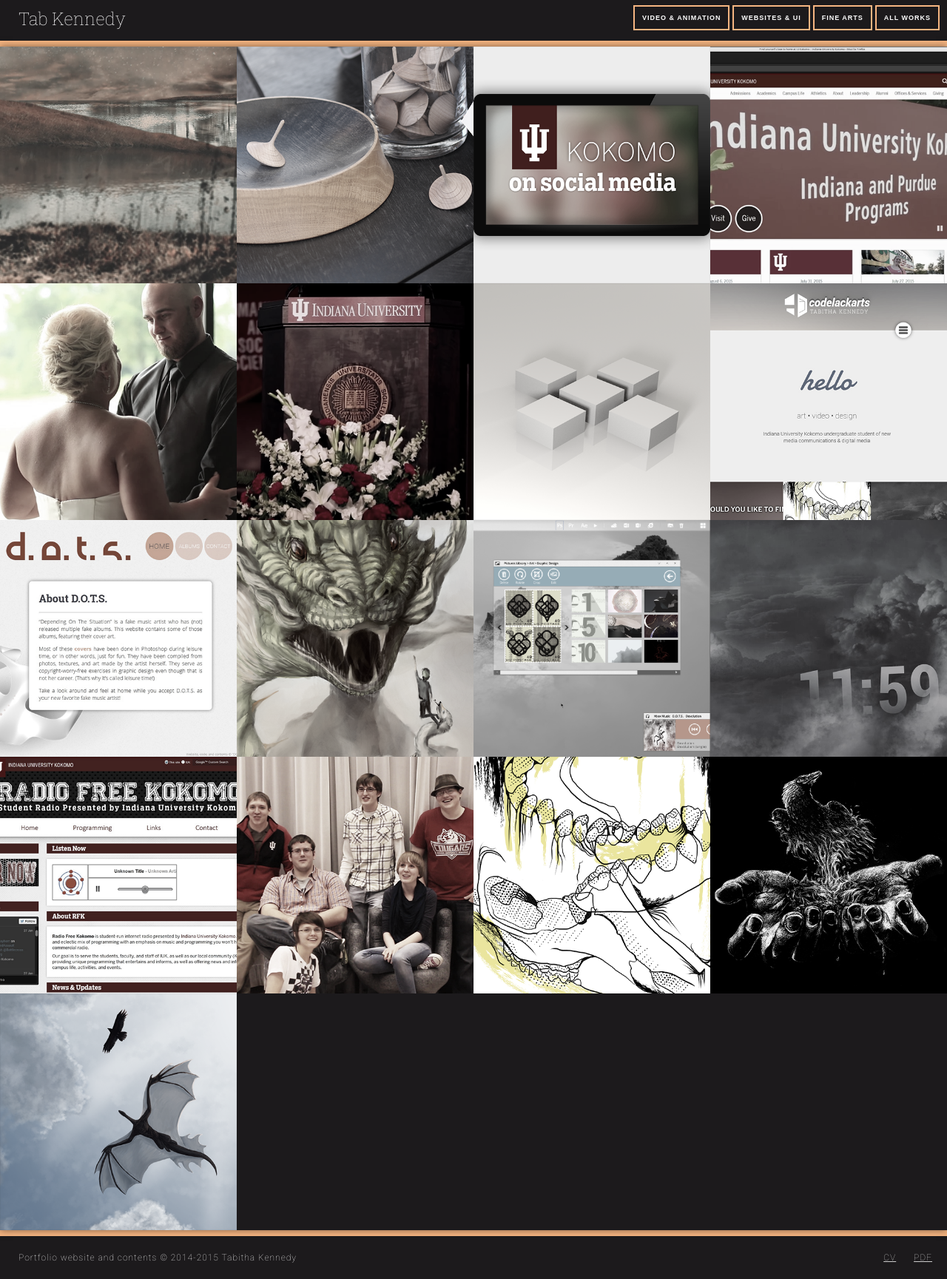
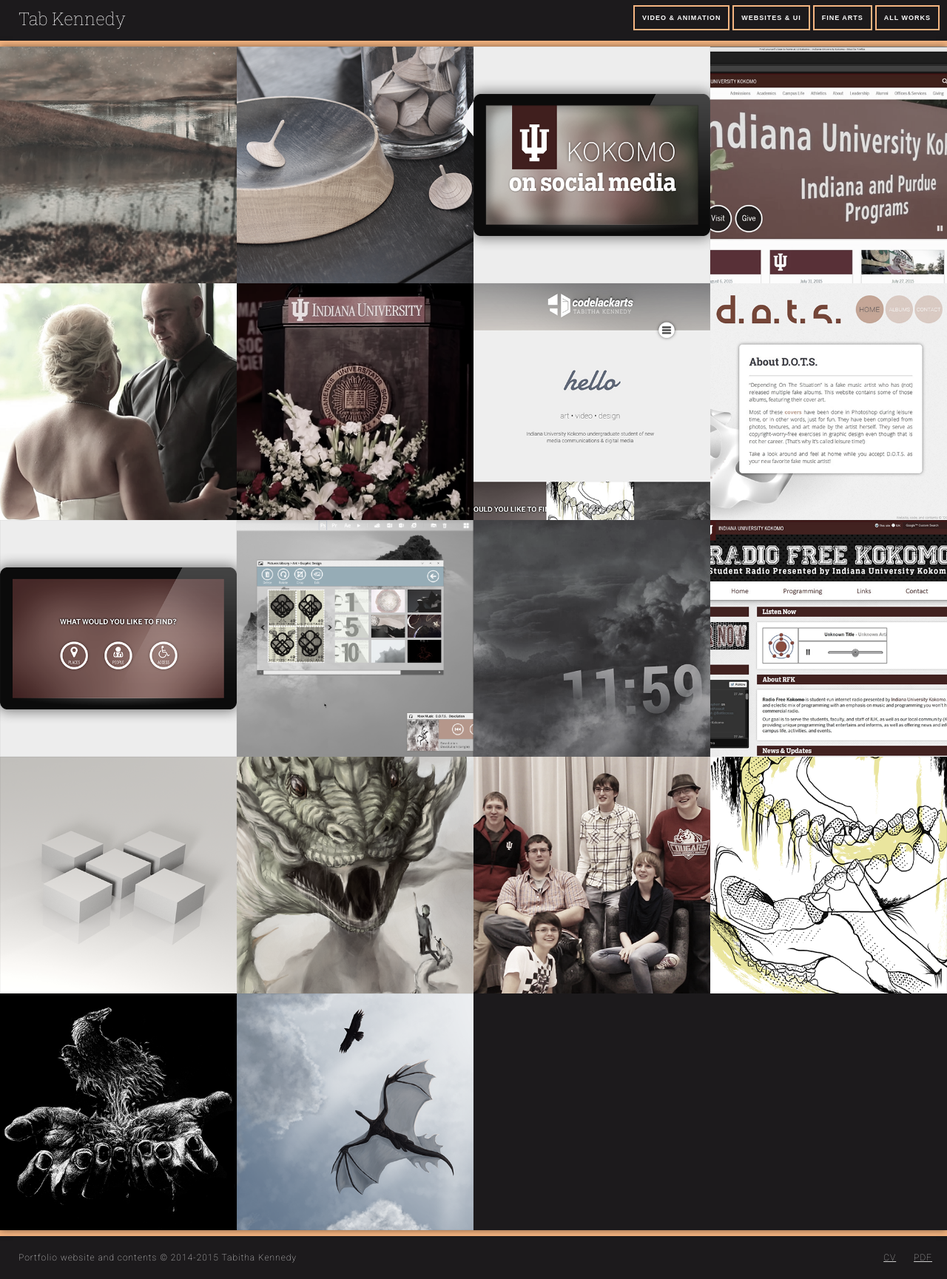
Before and after one commit to codelack/codelack.github.io, a Jekyll site: the page built from index.html, in a window 1280 px wide. Shown: the whole page at 74% size. Built offline with Jekyll 4.4.1, drawn with Linux system fonts in a browser that asks for light colours; nearby versions of some CDN libraries.

Commit message:
Hopefully fixes the index page and its links

```diff
--- a/index.html
+++ b/index.html
@@ -92,17 +92,6 @@
           </li>
 
           <li>
-            <figure class="f_art">
-              <a href="{{ "works/art/art-3dcube-15.html" | prepend: site.baseurl }}"><img src="img/gallery_thumbs/t_art-3dcube-14.png" alt="3D Cubes">
-              <figcaption>
-              <div class="gal-hover">
-                  <p class="link">3D Cubes</p>
-              </div>
-              </figcaption>
-            </a>
-            </figure>
-          </li>
-          <li>
             <figure class="f_ui">
               <a href="{{ "works/ui/ui-portfolio-15.html" | prepend: site.baseurl }}"><img src="img/gallery_thumbs/t_ui-portfolio-15.png" alt="5-page Portfolio">
               <figcaption>
@@ -124,21 +113,10 @@
             </a>
             </figure>
           </li>
-
           <li>
-            <figure class="f_art">
-              <a href="{{ "works/art/art-taofao-15.html" | prepend: site.baseurl }}"><img src="img/gallery_thumbs/t_art-taofao-14.png" alt="TAOFAO Drawing">
-              <figcaption>
-              <div class="gal-hover">
-                  <p class="link">TAOFAO Drawing</p>
-              </div>
-              </figcaption>
-            </a>
-            </figure>
-          </li>
             <figure class="f_ui">
               <a href="{{ "works/ui/ui-bepko-14-15.html" | prepend: site.baseurl }}"><img src="img/gallery_thumbs/t_ui-bepko-14-15.png" alt="Touchscreen Wayfinder">
-              <figcaption>
+              <figcaption>    <!--Why won't this work???-->
               <div class="gal-hover">
                   <p class="link">Touchscreen Wayfinder</p>
               </div>
@@ -146,6 +124,7 @@
             </a>
             </figure>
           </li>
+
           <li>
             <figure class="f_ui">
               <a href="{{ "works/ui/ui-fui-14-15.html" | prepend: site.baseurl }}"><img src="img/gallery_thumbs/t_ui-fui-14-15.png" alt="FUI Design">
@@ -157,8 +136,6 @@
             </a>
             </figure>
           </li>
-          <li>
-
           <li>
             <figure class="f_vid">
               <a href="{{ "works/vid/vid-comp1-14.html" | prepend: site.baseurl }}"><img src="img/gallery_thumbs/t_vid-comp1-14.png" alt="Compositing I">
@@ -181,6 +158,29 @@
             </a>
             </figure>
           </li>
+
+          <li>
+            <figure class="f_art">
+              <a href="{{ "works/art/art-3dcube-14.html" | prepend: site.baseurl }}"><img src="img/gallery_thumbs/t_art-3dcube-14.png" alt="3D Cubes">
+              <figcaption>
+              <div class="gal-hover">
+                  <p class="link">3D Cubes</p>
+              </div>
+              </figcaption>
+            </a>
+            </figure>
+          </li>
+          <li>
+            <figure class="f_art">
+              <a href="{{ "works/art/art-taofao-14.html" | prepend: site.baseurl }}"><img src="img/gallery_thumbs/t_art-taofao-14.png" alt="TAOFAO Drawing">
+              <figcaption>
+              <div class="gal-hover">
+                  <p class="link">TAOFAO Drawing</p>
+              </div>
+              </figcaption>
+            </a>
+            </figure>
+          </li>
           <li>
             <figure class="f_vid">
               <a href="{{ "works/vid/vid-bts-13.html" | prepend: site.baseurl }}"><img src="img/gallery_thumbs/t_vid-bts-13.png" alt="College Behind the Scenes">
@@ -192,6 +192,7 @@
             </a>
             </figure>
           </li>
+
           <li>
             <figure class="f_art">
               <a href="{{ "works/art/art-teeth-13.html" | prepend: site.baseurl }}"><img src="img/gallery_thumbs/t_art-teeth-13.png" alt="Jar of Teeth">
```
Also changed, not shown: other parts of index.html (+1 -1 lines).
